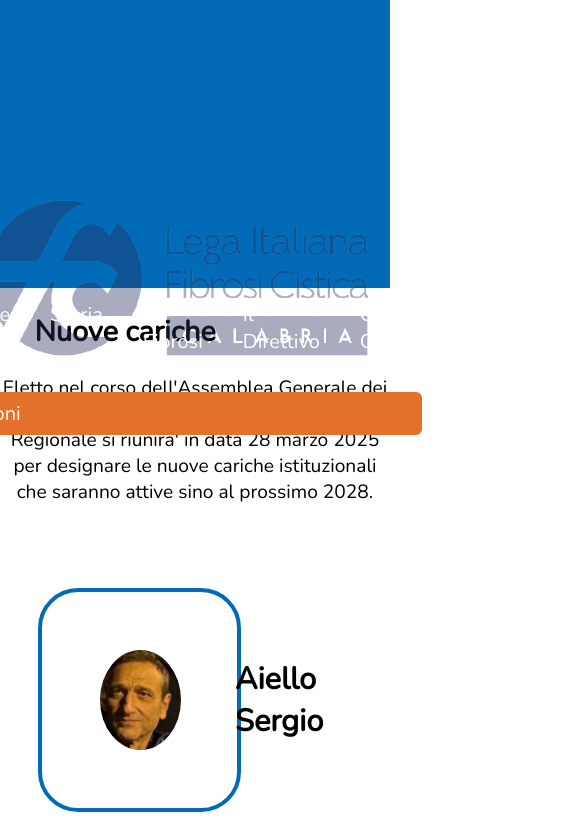
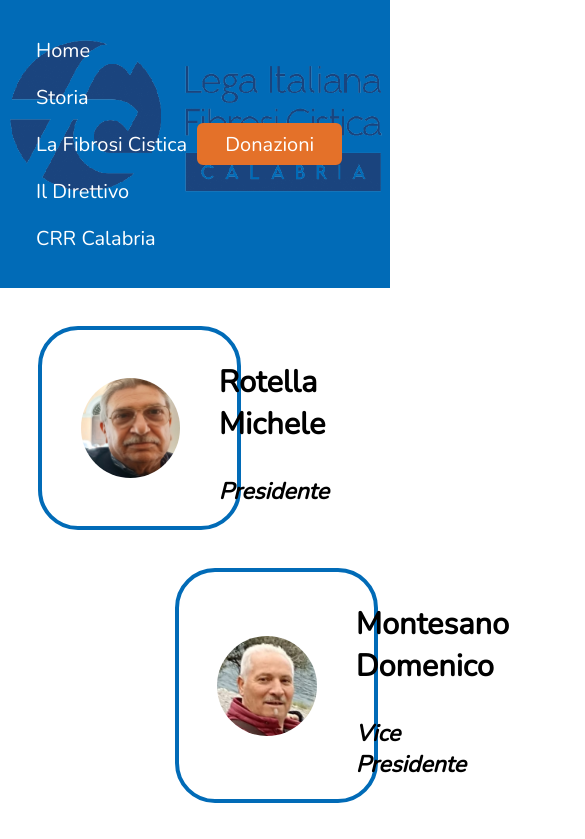
Before and after one commit to Claudiocli/FibrosiCisticaCalabria.it, a Vue app: page /direttivo in a window 390 px wide. Shown: the top 839 px of the page, 585 px wide, since content can reach past the window. Built offline with nearby package versions, Linux system fonts and the light colour scheme.

Commit message:
responsive updates

```diff
--- a/src/components/FooterItem.vue
+++ b/src/components/FooterItem.vue
@@ -12,16 +12,14 @@
 </template>
 
 <script lang="ts">
-import { onMounted, ref } from 'vue';
+import { ref } from 'vue';
 
   const footerRef = ref<HTMLElement | null>(null);
   const footerHeight = ref<number>(0);
-  onMounted(() => {
-    if (footerRef.value) {
-      footerHeight.value = footerRef.value.getBoundingClientRect().height;
-      document.documentElement.style.setProperty('--footer-height', footerHeight.value + 'px');
-    }
-  });
+  if (footerRef.value) {
+    footerHeight.value = footerRef.value.getBoundingClientRect().height;
+    document.documentElement.style.setProperty('--footer-height', footerHeight.value + 'px');
+  }
   export default {
     name: 'FooterItem'
   }
@@ -52,7 +50,7 @@
     justify-content: center;
     display: flex;
     flex-direction: row;
-    position: relative;
+    position: static;
     bottom: 0;
     right: 0;
     text-align: start;
--- a/src/components/NavbarItem.vue
+++ b/src/components/NavbarItem.vue
@@ -1,6 +1,6 @@
 <template>
     <div class="container">
-      <router-link to="/"><img class="logo" src="/images/logo_FC_no_bg.png" alt="logo Lega Fibrosi Cistica Calabria"></router-link>
+      <router-link to="/" class="logo-link"><img class="logo" src="/images/logo_FC_no_bg.png" alt="logo Lega Fibrosi Cistica Calabria"></router-link>
       <div class="navbar borderXwidth">
         <router-link to="/">Home</router-link>
         <router-link to="/storia">Storia</router-link>
@@ -83,16 +83,36 @@
     cursor: pointer;
   }
 
-  @media screen and (max-width: 600px) {
+  @media (max-width: 768px) {
     .container {
-      display: grid;
+      display: flex;
+      flex-direction: row;
       padding: 4em 1em;
+      position: relative;
+      > a {
+        padding: 0;
+      }
+    }
+    .navbar {
+      display: flex;
+      flex-direction: column;
+      > a {
+        width: fit-content;
+      }
     }
     .logo {
+      max-height: 15em;
+      width: 100vw;
+      position: relative;
+      opacity: .65;
+      z-index: -1;
+      left: 0;
+      top: -3vh;
+    }
+    .logo-link {
       max-height: 10em;
-      top: 5.2em;
-      left: 1em;
-      opacity: 0.4;
+      position: absolute !important;
+      pointer-events: none;
     }
   }
 
--- a/src/components/PersonCard.vue
+++ b/src/components/PersonCard.vue
@@ -46,8 +46,6 @@
       margin: 2em;
       display: flex;
       align-items: center;
-    gap: 16px;
-    padding: 1em;
   }
   .left {
       animation: slideinl 1s;
@@ -90,4 +88,17 @@
           margin-left: 0;
       }
   }
+  @media (max-width: 768px) {
+    .box  {
+      max-width: 50vw;
+    }
+    .left {
+      animation: slideinl 1s;
+    }
+    .right {
+      position: relative;
+      left: calc(55vw - 20vw);
+      animation: slideinr 1s;
+    }
+  }
 </style>
--- a/src/views/CRRCView.vue
+++ b/src/views/CRRCView.vue
@@ -48,7 +48,7 @@
     background-color: azure;
     display: flex;
     flex-flow: row;
-    height: calc(100vh - 29.2vh);
+    height: calc(100vh - var(--footer-height, 29.2vh));
     gap: 10vw;
   }
   #info {
@@ -65,4 +65,33 @@
     color: #e47129;
     text-decoration: none;
   }
+  @media (max-width: 768px) {
+    .box  {
+      display: flex;
+      flex-direction: column-reverse;
+      align-items: center;
+      gap: 0;
+      height: calc(100vh - var(--footer-height, 20.1vh));
+    }
+    #map  {
+      position: relative;
+      margin: 0;
+      margin-top: 2vh;
+      flex: 2;
+    }
+    #info {
+      flex: 3.5;
+    }
+  }
+  @media (max-width: 480px) {
+    .box  {
+      height: auto;
+      justify-content: flex-end;
+    }
+		#map  {
+      position: relative;
+      flex: 1;
+      scale: .65;
+    }
+	}
   </style>
--- a/src/views/DirectiveView.vue
+++ b/src/views/DirectiveView.vue
@@ -1,10 +1,5 @@
 <template>
     <div class="container">
-      <h2 style="margin-left: 1.2em;">Nuove cariche</h2>
-      <p>
-        Eletto nel corso dell'Assemblea Generale dei Soci Lifc Calabria, il nuovo Direttivo Regionale si riunira' in data 28 marzo 2025 per designare le nuove cariche istituzionali che saranno attive sino al prossimo 2028.
-      </p>
-      <br/>
       <div class="people-list">
         <PersonCard
           v-for="(person, index) in direttivo"
@@ -26,16 +21,16 @@
     data() {
       return {
         direttivo: [
-          {name: 'Aiello Sergio', role: '', image: '/images/Sergio Aiello.jpg', description: ''},
-          {name: 'Anfosso Francesco', role: '', image: '/images/Francesco Anfosso.jpg', description: ''},
-          {name: 'Bokach Volha', role: '', image: '/images/Volha Bokach.jpg', description: ''},
-          {name: 'Boragina Francesco', role: '', image: '/images/Boragina Francesco.jpg', description: ''},
-          {name: 'Montesano Domenico', role: '', image: '/images/Domenico Montesano.jpg', description: ''},
-          {name: 'Paone Angela', role: '', image: '/images/AngelaPaone.jpg', description: ''},
-          {name: 'Rotella Michele', role: '', image: '/images/Michele Rotella.jpg', description: ''},
-          {name: 'Sacco Maria Antonietta', role: '', image: '/images/Maria Antonietta Sacco.jpg', description: ''},
-          {name: 'Scarlata Alfredo', role: '', image: '/images/Alfredo Scarlata.jpg', description: ''},
-          {name: 'Sgrò Demetrio', role: '', image: '/images/Demetrio Sgrò.jpg', description: ''},
+          {name: 'Rotella Michele', role: 'Presidente', image: '/images/Michele Rotella.jpg', description: ''},
+          {name: 'Montesano Domenico', role: 'Vice Presidente', image: '/images/Domenico Montesano.jpg', description: ''},
+          {name: 'Boragina Francesco', role: 'Segretario', image: '/images/Boragina Francesco.jpg', description: ''},
+          {name: 'Bokach Volha', role: 'Tesoriere', image: '/images/Volha Bokach.jpg', description: ''},
+          {name: 'Scarlata Alfredo', role: 'Delegato Regionale al Direttivo Nazionale LIFC', image: '/images/Alfredo Scarlata.jpg', description: ''},
+          {name: 'Anfosso Francesco', role: 'Responsabile Area Raccolta Fondi e Pubblicità', image: '/images/Francesco Anfosso.jpg', description: ''},
+          {name: 'Paone Angela', role: 'Responsabile Area Divulgazione Conoscenza FC', image: '/images/AngelaPaone.jpg', description: ''},
+          {name: 'Aiello Sergio', role: 'Consigliere', image: '/images/Sergio Aiello.jpg', description: ''},
+          {name: 'Sacco Maria Antonietta', role: 'Consigliere', image: '/images/Maria Antonietta Sacco.jpg', description: ''},
+          {name: 'Sgrò Demetrio', role: 'Consigliere', image: '/images/Demetrio Sgrò.jpg', description: ''},
         ]
       };
     }
--- a/src/views/DonationView.vue
+++ b/src/views/DonationView.vue
@@ -52,4 +52,9 @@
   .bonifici > p {
     cursor: pointer;
   }
+  @media (max-width: 768px) {
+    .container  {
+      min-height: calc(100vh - var(--footer-height, 21.2vh));
+    }
+  }
   </style>
--- a/src/views/HomeView.vue
+++ b/src/views/HomeView.vue
@@ -29,6 +29,9 @@
 </script>
 
 <style scoped lang="scss">
+  .news  {
+    height: calc(100vh - var(--footer-height, 18em));
+  }
 	.follow {
 		display: flex;
 		flex-direction: row;
@@ -44,7 +47,7 @@
 		text-align: center;
 		display: flex;
 		flex-direction: column;
-		min-height: calc(100vh - 29.2vh);
+		min-height: calc(100vh - var(--footer-height, 29.2vh));
 	}
 	a {
 		text-decoration: none;
@@ -52,4 +55,28 @@
 	a:visited {
 		color: #000;
 	}
+  @media (max-width: 768px) {
+		.follow {
+			flex-direction: column;
+			gap: 2em;
+		}
+		.follow img {
+			width: 3.5em;
+			height: 3.5em;
+		}
+    .news {
+      height: calc(100vh - var(--footer-height, 20.1vh));
+    }
+	}
+
+	@media (max-width: 480px) {
+		.news {
+			font-size: 0.9rem;
+		}
+
+		.follow img {
+			width: 3em;
+			height: 3em;
+		}
+	}
 </style>
--- a/src/views/InfoView.vue
+++ b/src/views/InfoView.vue
@@ -1,5 +1,5 @@
 <template>
-    <div>
+    <div class="container">
       <h2 id="la-fibrosi-cistica">Cos'è la Fibrosi Cistica</h2>
       <div>
         <p class="intro">
@@ -122,4 +122,9 @@
   em {
     color: #016bb7;
   }
+  @media (max-width: 768px) {
+    .container  {
+      height: calc(100vh - var(--footer-height, 21.6vh));
+    }
+  }
   </style>
--- a/src/views/StoryView.vue
+++ b/src/views/StoryView.vue
@@ -50,4 +50,9 @@
   em {
     color: #016bb7;
   }
+  @media (max-width: 768px) {
+    .info-lfcc-container  {
+      min-height: calc(100vh - var(--footer-height, 21.8vh));
+    }
+  }
 </style>
```
Also changed, not shown: src/App.vue (line endings or trailing spaces). Lines whose indentation alone changed are shown as unchanged.
